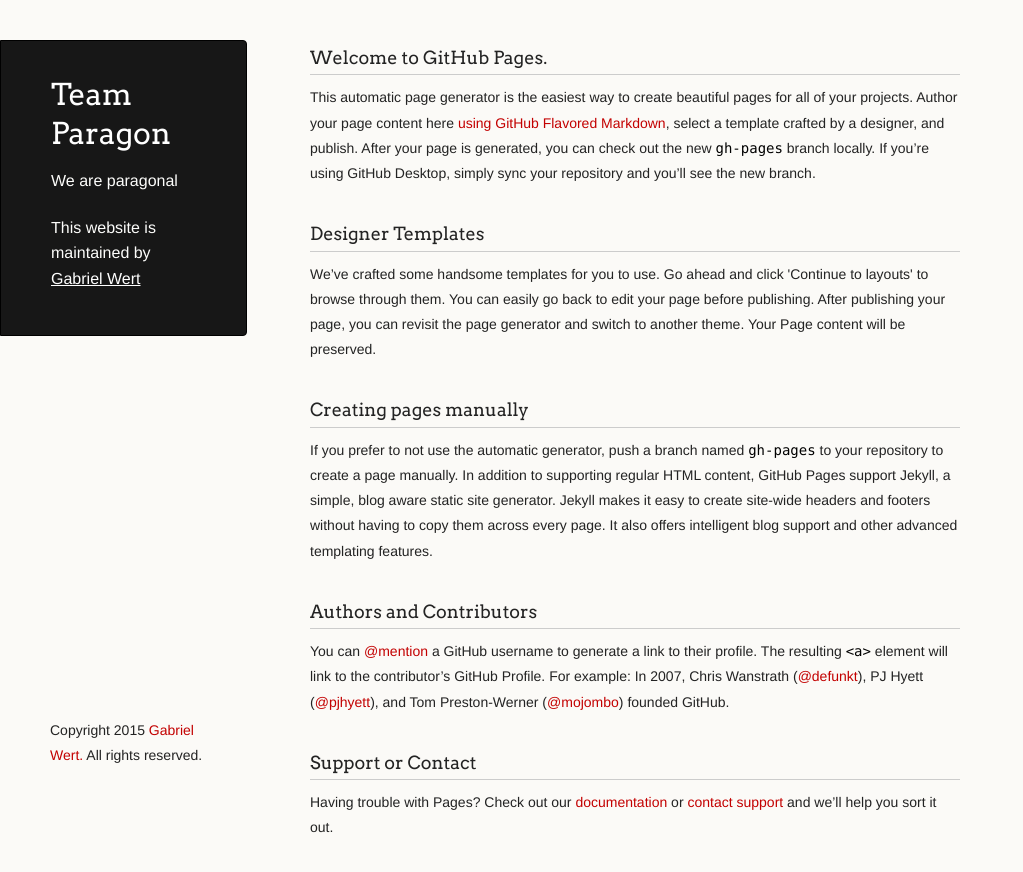
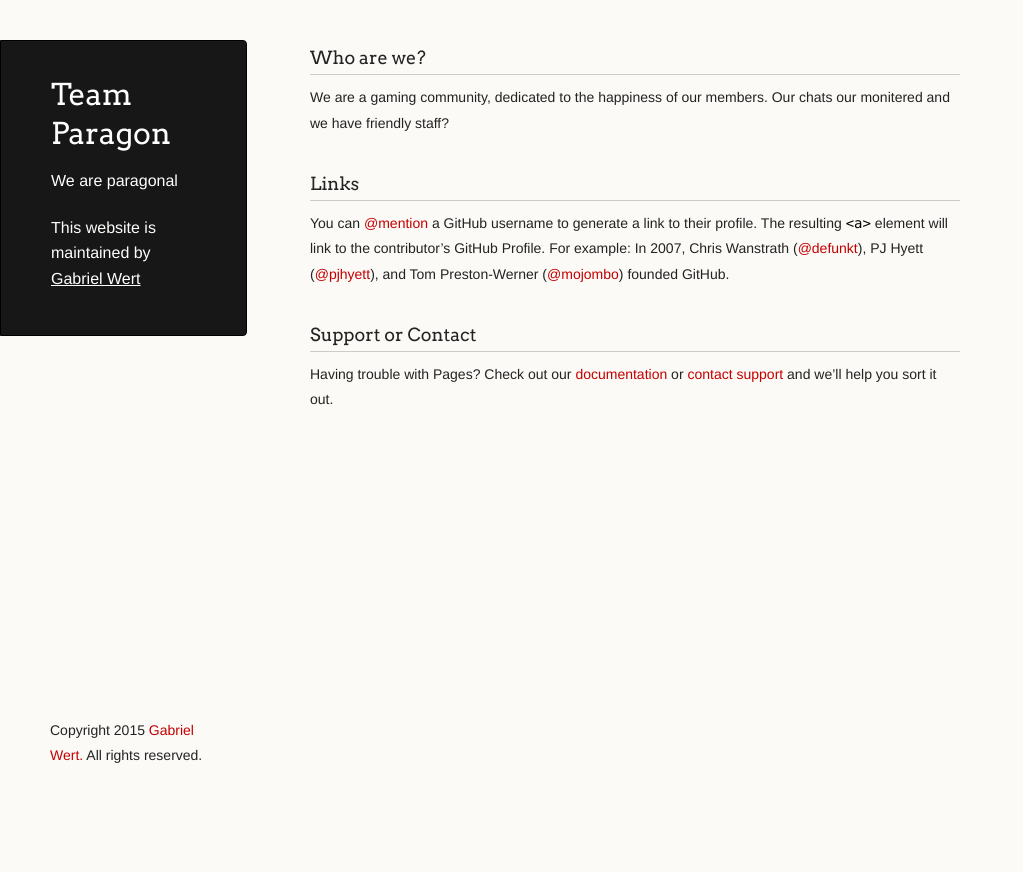
Before and after one commit to derpypiginc/TeamParagon, a plain HTML site: page index.html in a window 1280 px wide. Shown: the whole page, without its empty margins (0-1023 px from the left). After the commit the page ends 800 px from the top, so only its background shows below. Drawn offline with Linux system fonts and the light colour scheme.

Commit message:
*breathes* Alot

```diff
--- a/index.html
+++ b/index.html
@@ -25,22 +25,12 @@
       </header>
       <section>
         <h3>
-<a id="welcome-to-github-pages" class="anchor" href="#welcome-to-github-pages" aria-hidden="true"><span class="octicon octicon-link"></span></a>Welcome to GitHub Pages.</h3>
+<a id="whoarewe" class="anchor" href="#whoarewe" aria-hidden="true"><span class="octicon octicon-link"></span></a>Who are we?</h3>
 
-<p>This automatic page generator is the easiest way to create beautiful pages for all of your projects. Author your page content here <a href="https://guides.github.com/features/mastering-markdown/">using GitHub Flavored Markdown</a>, select a template crafted by a designer, and publish. After your page is generated, you can check out the new <code>gh-pages</code> branch locally. If you’re using GitHub Desktop, simply sync your repository and you’ll see the new branch.</p>
+<p>We are a gaming community, dedicated to the happiness of our members. Our chats our monitered and we have friendly staff?</p>
 
 <h3>
-<a id="designer-templates" class="anchor" href="#designer-templates" aria-hidden="true"><span class="octicon octicon-link"></span></a>Designer Templates</h3>
-
-<p>We’ve crafted some handsome templates for you to use. Go ahead and click 'Continue to layouts' to browse through them. You can easily go back to edit your page before publishing. After publishing your page, you can revisit the page generator and switch to another theme. Your Page content will be preserved.</p>
-
-<h3>
-<a id="creating-pages-manually" class="anchor" href="#creating-pages-manually" aria-hidden="true"><span class="octicon octicon-link"></span></a>Creating pages manually</h3>
-
-<p>If you prefer to not use the automatic generator, push a branch named <code>gh-pages</code> to your repository to create a page manually. In addition to supporting regular HTML content, GitHub Pages support Jekyll, a simple, blog aware static site generator. Jekyll makes it easy to create site-wide headers and footers without having to copy them across every page. It also offers intelligent blog support and other advanced templating features.</p>
-
-<h3>
-<a id="authors-and-contributors" class="anchor" href="#authors-and-contributors" aria-hidden="true"><span class="octicon octicon-link"></span></a>Authors and Contributors</h3>
+<a id="links" class="anchor" href="#links" aria-hidden="true"><span class="octicon octicon-link"></span></a>Links</h3>
 
 <p>You can <a href="https://github.com/blog/821" class="user-mention">@mention</a> a GitHub username to generate a link to their profile. The resulting <code>&lt;a&gt;</code> element will link to the contributor’s GitHub Profile. For example: In 2007, Chris Wanstrath (<a href="https://github.com/defunkt" class="user-mention">@defunkt</a>), PJ Hyett (<a href="https://github.com/pjhyett" class="user-mention">@pjhyett</a>), and Tom Preston-Werner (<a href="https://github.com/mojombo" class="user-mention">@mojombo</a>) founded GitHub.</p>
 
```
